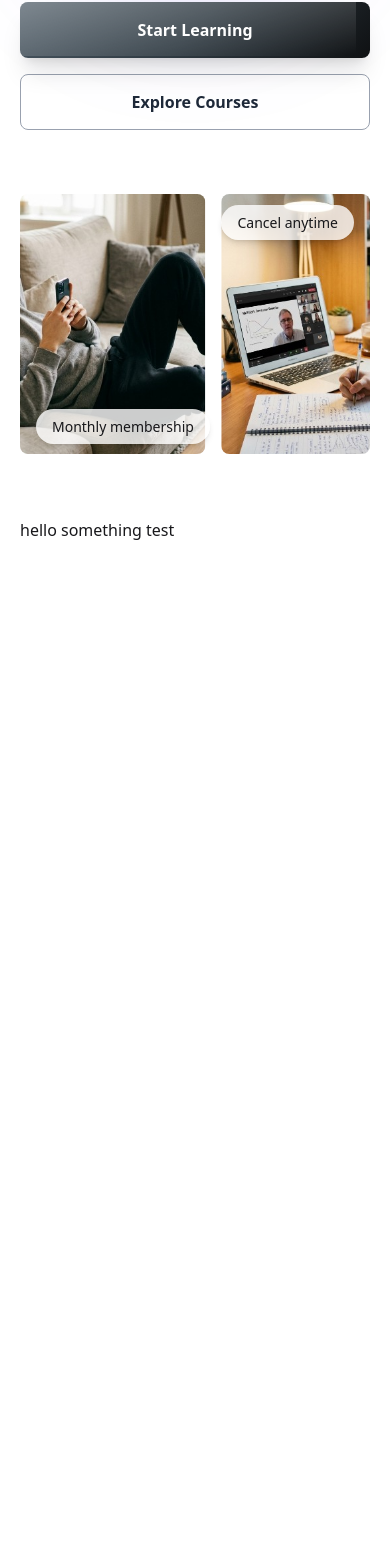
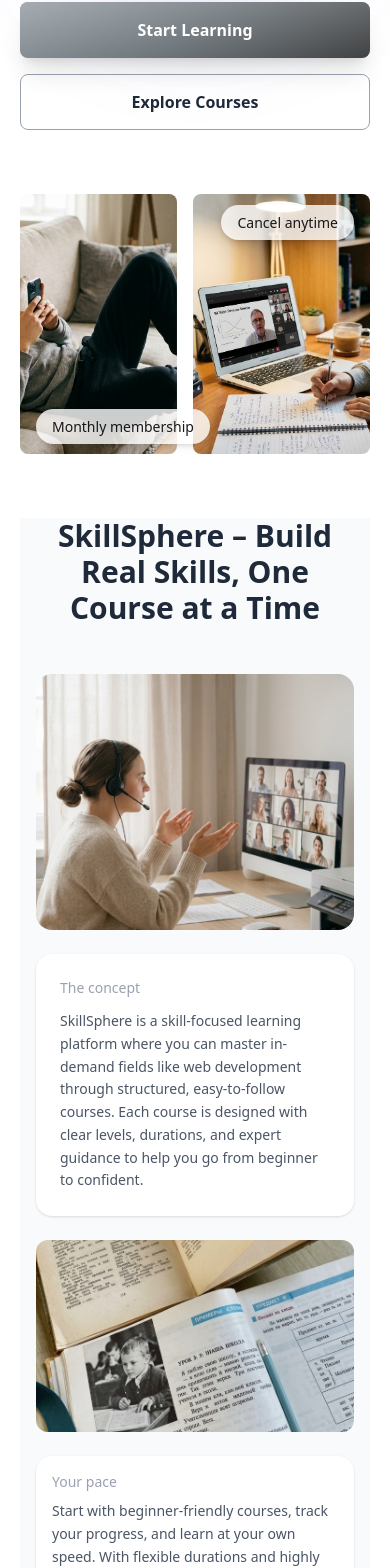
Before and after one commit to shakil218/skillsphere-online-learning-platform, a Next.js app: page / in a window 390 px wide. Shown: the part 426-1994 px from the top of the page. Before the commit the page ends 968 px from the top, so only its background shows below. Built offline with nearby package versions, Linux system fonts and the light colour scheme.

Commit message:
Build the Learn section with responsive.

```diff
--- a/src/app/(main)/page.js
+++ b/src/app/(main)/page.js
@@ -1,11 +1,13 @@
 import Gallery from "@/components/home/Gallery";
 import Hero from "@/components/home/Hero";
+import LearnSection from "@/components/home/LearnSection";
 
 export default function Home() {
   return (
     <div className="px-5 md:px-0 space-y-16">
       <Hero />
       <Gallery />
+      <LearnSection />
       <div>hello something test</div>
     </div>
   );
--- a/src/app/globals.css
+++ b/src/app/globals.css
@@ -13,3 +13,40 @@
     transform: translate(100%, 100%) rotate(0deg);
   }
 }
+
+@keyframes snake-border {
+  0% {
+    transform: rotate(0deg);
+  }
+  100% {
+    transform: rotate(360deg);
+  }
+}
+
+.snake-border {
+  position: relative;
+  border-radius: 1rem;
+  overflow: hidden;
+}
+
+.snake-border::before {
+  content: "";
+  position: absolute;
+  inset: -2px;
+  background: conic-gradient(
+    from 0deg,
+    #06b6d4,
+    #6366f1,
+    #a855f7,
+    #06b6d4
+  );
+  animation: snake-border 6s linear infinite;
+  z-index: 0;
+}
+
+.snake-border-content {
+  position: relative;
+  background: white;
+  border-radius: 0.9rem;
+  z-index: 1;
+}
--- /dev/null
+++ b/src/components/home/LearnSection.jsx
@@ -0,0 +1,53 @@
+"use client";
+
+import Image from "next/image";
+import mainImg from "@/assets/Virtual Workspace.png";
+import bookImg from "@/assets/Learning & Legacy.png";
+
+const LearnSection = () => {
+  return (
+    <section className="bg-gray-50">
+      <div className="max-w-5xl mx-auto px-4">
+        {/* Title */}
+        <div className="max-w-2xl mx-auto">
+          <h2 className="text-3xl md:text-4xl font-semibold text-center mb-12 text-gray-800">
+            SkillSphere – Build Real Skills, One Course at a Time
+          </h2>
+        </div>
+
+        {/* Grid */}
+        <div className="grid grid-cols-1 md:grid-cols-4 md:grid-rows-4 gap-6">
+          <div className="relative w-full h-64 md:h-full rounded-2xl overflow-hidden md:col-span-2 md:row-span-2">
+            <Image src={mainImg} alt="learning" fill className="object-cover" />
+          </div>
+          <div className="bg-white rounded-2xl p-6 shadow-sm md:col-span-2 md:row-span-1">
+            <p className="text-sm text-gray-400 mb-3">The concept</p>
+            <p className="text-gray-600 text-sm leading-relaxed">
+              SkillSphere is a skill-focused learning platform where you can
+              master in-demand fields like web development through structured,
+              easy-to-follow courses. Each course is designed with clear levels,
+              durations, and expert guidance to help you go from beginner to
+              confident.
+            </p>
+          </div>
+          <div className="relative w-full h-48 md:h-full rounded-xl overflow-hidden md:col-span-1 md:row-span-1">
+            <Image src={bookImg} alt="book" fill className="object-cover" />
+          </div>
+          <div className="bg-white rounded-2xl p-4 shadow-sm flex gap-4 items-center md:col-span-1 md:row-span-1">
+            <div>
+              <p className="text-sm text-gray-400 mb-2">Your pace</p>
+              <p className="text-gray-600 text-sm leading-relaxed">
+                Start with beginner-friendly courses, track your progress, and
+                learn at your own speed. With flexible durations and highly
+                rated instructors, you can build real-world skills without
+                pressure or rigid schedules.
+              </p>
+            </div>
+          </div>
+        </div>
+      </div>
+    </section>
+  );
+};
+
+export default LearnSection;
```
Also changed, not shown: src/assets/Learning & Legacy.png (added), src/assets/Virtual Workspace.png (added).
